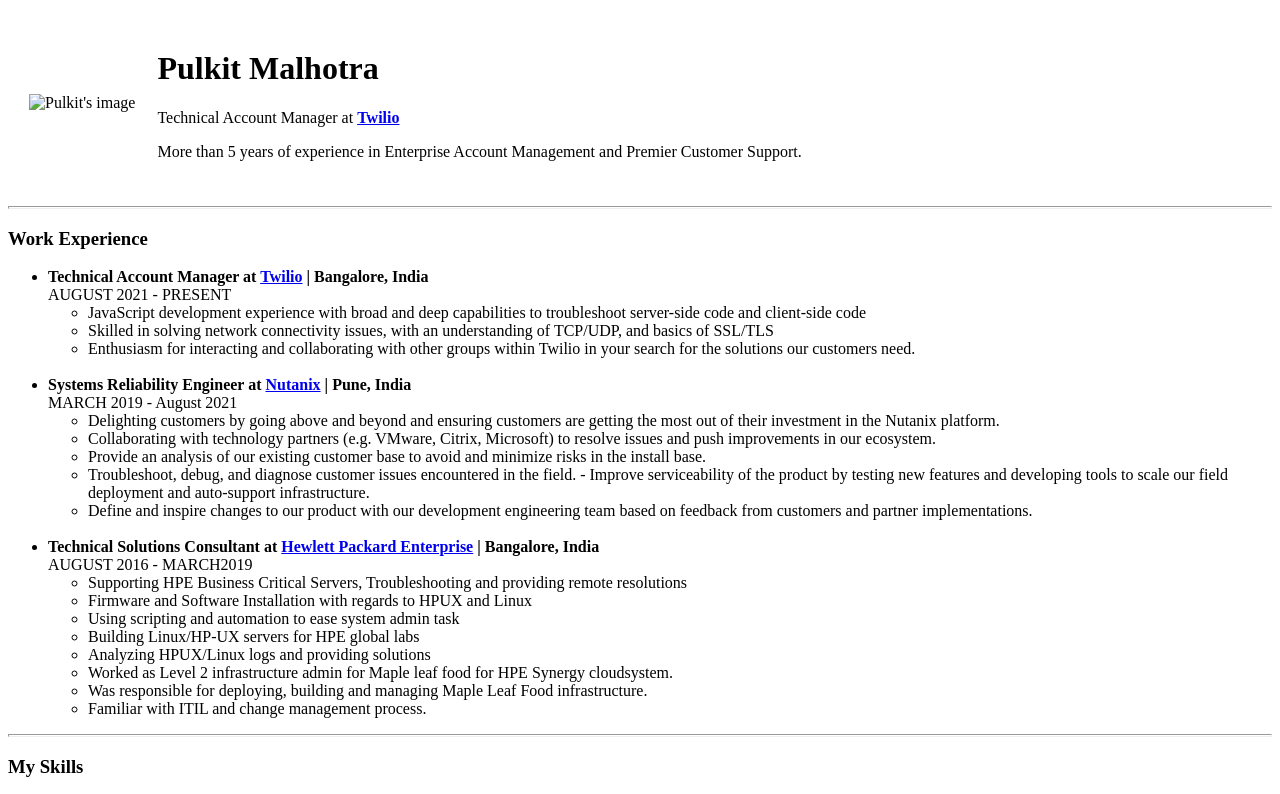
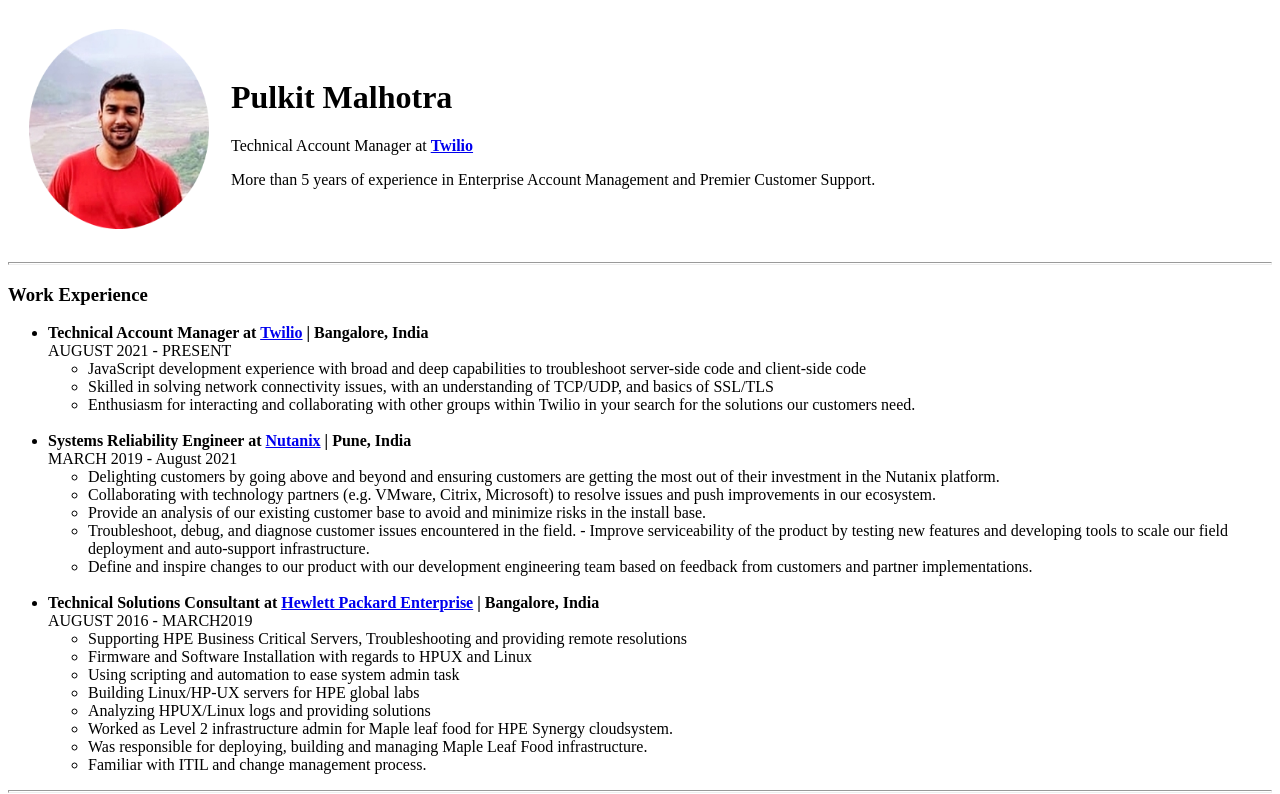
Before and after one commit to Puulkit/CV, a plain HTML site: page index.html in a window 1280 px wide. Shown: the top 794 px of the page. Drawn offline with Linux system fonts and the light colour scheme; the site is published under a folder, as on GitHub Pages, so addresses that start at the root find nothing.

Commit message:
Updated Picture

```diff
--- a/index.html
+++ b/index.html
@@ -8,7 +8,7 @@
 <body>
   <table cellspacing="20">
     <tr>
-      <td><img src="/Images/Screenshot 2022-02-16 at 1.34.45 PM-modified.png" alt="Pulkit's image" width="180" height="200"></td>
+      <td><img src="Images/Screenshot 2022-02-16 at 1.34.45 PM-modified.png" alt="Pulkit's image" width="180" height="200"></td>
       <td><h1> Pulkit Malhotra</h1>
       <p> Technical Account Manager at <b> <a href="https://www.twilio.com/"> Twilio</a></b></p>
       <p> More than 5 years of experience in Enterprise Account Management and Premier Customer Support.</p></td>
```
